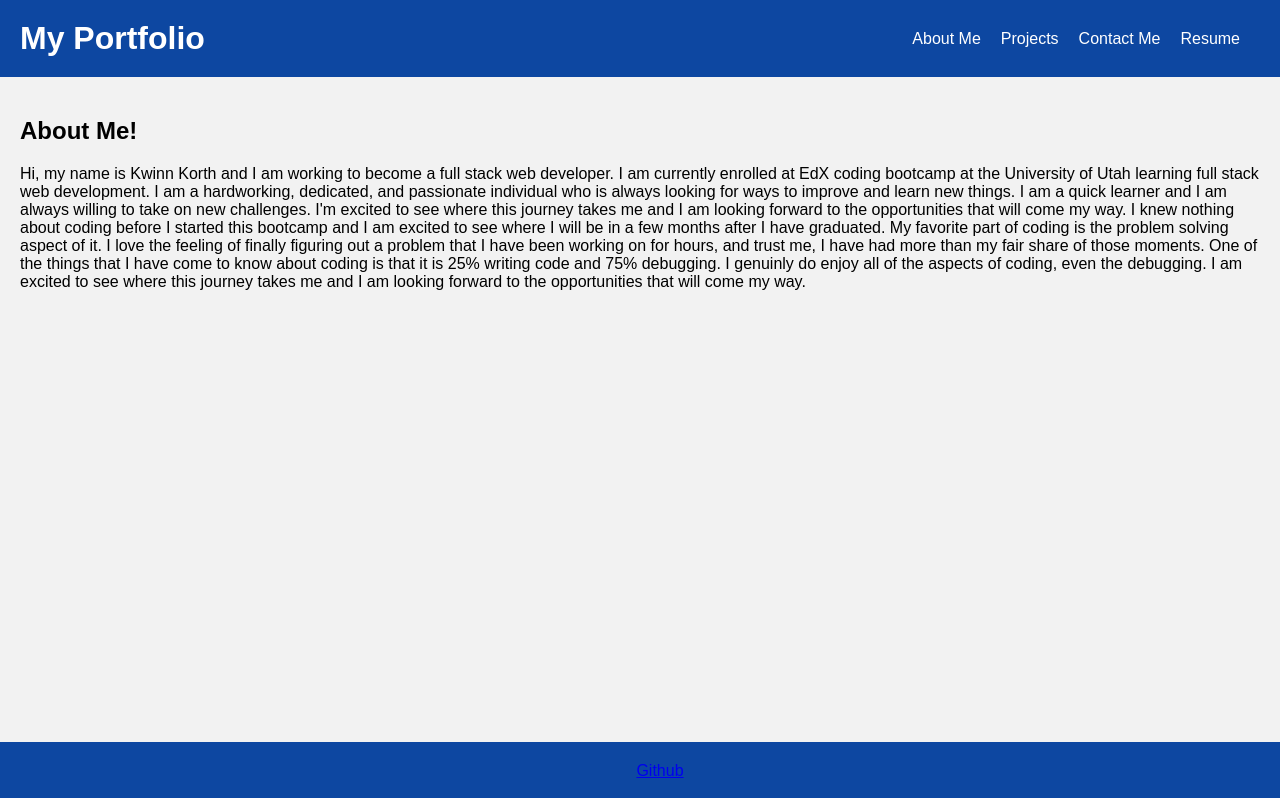
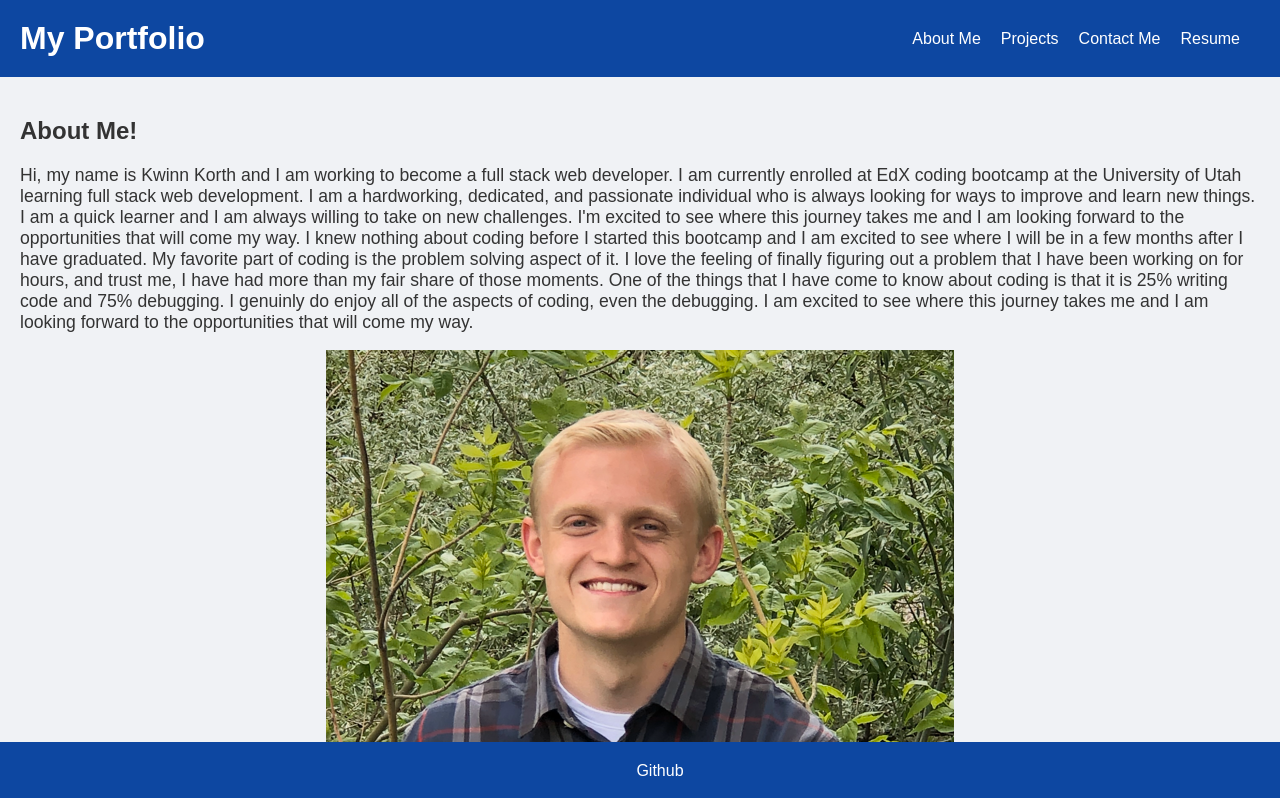
Before and after one commit to Kwinn-Korth/Reacht-Portfolio, a React (Vite) app: page / in a window 1280 px wide. Shown: the top 798 px of the page. Built offline with nearby package versions, Linux system fonts and the light colour scheme.

Commit message:
added profile pic, fixed some ui things

```diff
--- a/src/App.css
+++ b/src/App.css
@@ -3,12 +3,16 @@ body {
     font-family: Arial, sans-serif;
     margin: 0;
     padding: 0;
-    background-color: #f2f2f2; /* Light gray background */
+    background-color: #f0f2f5; /* Light grayish-blue background */
+    color: #333; /* Dark gray text */
 }
 
 .container {
     width: 80%;
     margin: auto;
+    background-color: #fff; /* Cream background for main content */
+    padding: 20px; /* Add padding for better spacing */
+    border-radius: 10px; /* Add border radius for rounded corners */
 }
 
 /* Header Styles */
@@ -57,13 +61,53 @@ nav ul li a:hover {
     padding: 20px;
 }
 
+.aboutme-container p {
+    font-size: 1.1rem; /* Larger font size for paragraphs */
+}
+
 /* Contact Me Styles */
 .contactme-container {
     padding: 20px;
 }
 
-.error {
+.contactme-container form {
+    max-width: 600px; /* Limit form width */
+    margin: auto; /* Center the form */
+}
+
+.contactme-container label {
+    font-size: 1.2rem; /* Larger font size for labels */
+}
+
+.contactme-container input,
+.contactme-container textarea {
+    width: 100%; /* Make input fields full width */
+    padding: 10px; /* Increase padding for better spacing */
+    margin-bottom: 15px; /* Add spacing between input fields */
+    font-size: 1.1rem; /* Larger font size for input fields */
+}
+
+.contactme-container textarea {
+    height: 150px; /* Set a larger height for the textarea */
+}
+
+.contactme-container .error {
     color: #ff0000; /* Red for error messages */
+    margin-top: 5px; /* Add spacing above error messages */
+}
+
+.contactme-container button[type='submit'] {
+    background-color: #0d47a1; /* Dark blue */
+    color: #fff; /* White text */
+    border: none;
+    padding: 12px 20px; /* Increase padding for button */
+    font-size: 1.2rem; /* Larger font size for button */
+    cursor: pointer;
+    transition: background-color 0.3s ease;
+}
+
+.contactme-container button[type='submit']:hover {
+    background-color: #002171; /* Darker blue on hover */
 }
 
 /* Footer Styles */
@@ -78,6 +122,15 @@ footer {
 
 .footer-container {
     text-align: center;
+}
+
+.footer-container a {
+    color: #fff; /* Set the color of anchor elements to white */
+    text-decoration: none; /* Remove underline */
+}
+
+.footer-container a:hover {
+    text-decoration: underline; /* Underline on hover */
 }
 
 /* Project Styles */
@@ -120,3 +173,13 @@ footer {
 .resume-container {
     padding: 20px;
 }
+
+.image-container {
+    display: flex;
+    justify-content: center;
+}
+
+.profilePic {
+    max-width: 100%;
+    height: auto;
+}
--- a/src/components/AboutMe.jsx
+++ b/src/components/AboutMe.jsx
@@ -1,5 +1,6 @@
 import React from 'react';
-// import myPhoto from '../images/myPhoto.jpg';
+// import myPhoto from '../images/myPhoto.jpg'
+import profilePic from '../Images/profilePic.png'
 
 // also need to add the image to the public folder and then import it here
 function About() {
@@ -14,6 +15,9 @@ function About() {
                 working on for hours, and trust me, I have had more than my fair share of those moments. One of the things that I have come to know about coding is that it is 25% writing code and 75% debugging.
                 I genuinly do enjoy all of the aspects of coding, even the debugging. I am excited to see where this journey takes me and I am looking forward to the opportunities that will come my way.
             </p>
+            <div className='image-container'>
+                <img src={profilePic} alt="profilePic" className="profilePic" />
+            </div>
         </div>
     );
 }
--- a/src/components/Resume.jsx
+++ b/src/components/Resume.jsx
@@ -1,4 +1,5 @@
 import React from 'react';
+import comingSoon from '../Images/comingSoon.png'
 
 // Needs to be updated with resume information and link and possibly a photo
 const Resume = () => {
@@ -8,6 +9,7 @@ const Resume = () => {
             <p>
                 A link to my resume is coming soon!
             </p>
+            <img src={comingSoon} alt="comingSoon" className="comingSoon" />
         </div>
     );
 }
```
Also changed, not shown: src/Images/profilePic.png (added).
